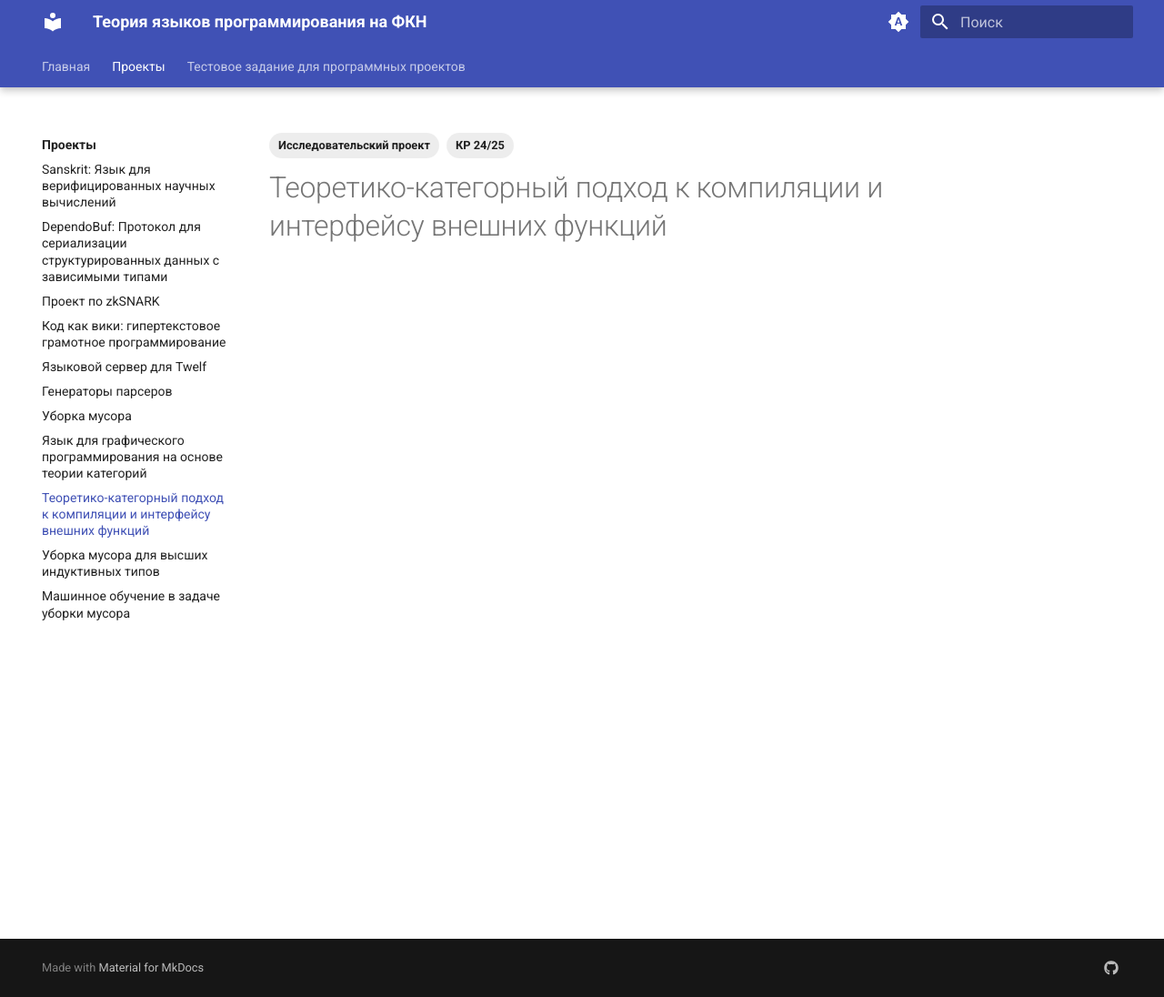
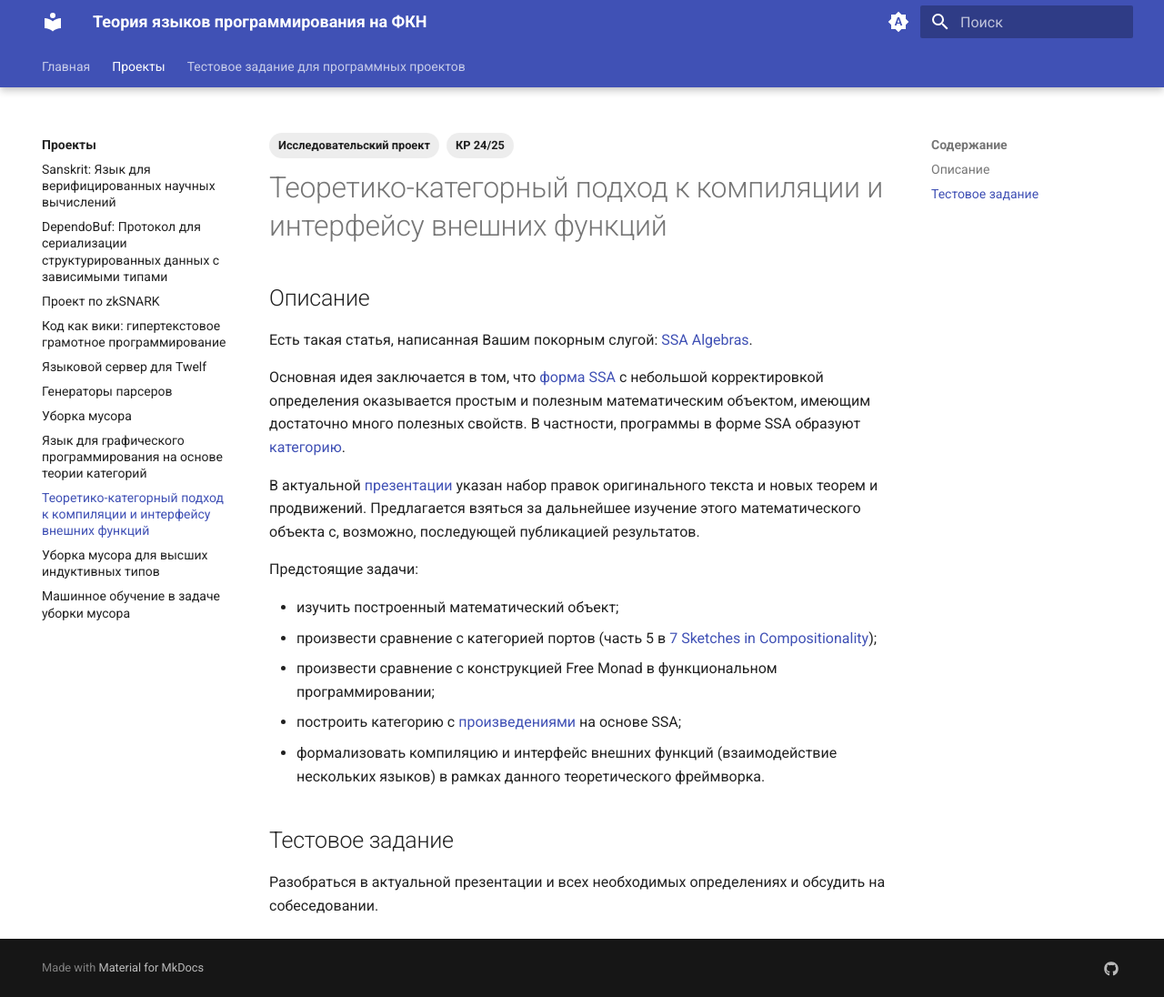
Before and after one commit to Church-of-Church-HSE/Church-of-Church-HSE.github.io, an MkDocs documentation site: the page built from docs/projects/catcomp.md, in a window 1280 px wide and 1096 px high. Shown: the whole window at 91% size. Built offline with MkDocs 1.6.1 and Material for MkDocs 9.7.7, drawn with Linux system fonts in a browser that asks for light colours.

Commit message:
+ SSA algebras

```diff
--- a/docs/projects/catcomp.md
+++ b/docs/projects/catcomp.md
@@ -5,3 +5,38 @@ tags:
 ---
 
 # Теоретико-категорный подход к компиляции и интерфейсу внешних функций
+
+## Описание
+
+Есть такая статья, написанная Вашим покорным слугой:
+[SSA Algebras](https://system-informatics.ru/en/article/323).
+
+Основная идея заключается в том, что
+[форма SSA](https://en.wikipedia.org/wiki/Static_single-assignment_form)
+с небольшой корректировкой определения оказывается простым и полезным
+математическим объектом, имеющим достаточно много полезных свойств. В частности,
+программы в форме SSA образуют
+[категорию](https://ru.wikipedia.org/wiki/%D0%A2%D0%B5%D0%BE%D1%80%D0%B8%D1%8F_%D0%BA%D0%B0%D1%82%D0%B5%D0%B3%D0%BE%D1%80%D0%B8%D0%B9).
+
+В актуальной [презентации](https://drive.google.com/file/d/1_jdKgqDRVHApvoh8Tywq0GDn3APYpBiw/view)
+указан набор правок оригинального текста и новых теорем и продвижений.
+Предлагается взяться за дальнейшее изучение этого математического объекта с,
+возможно, последующей публикацией результатов.
+
+Предстоящие задачи:
+
+* изучить построенный математический объект;
+* произвести сравнение с категорией портов
+  (часть 5 в [7 Sketches in Compositionality](https://arxiv.org/pdf/1803.05316));
+* произвести сравнение с конструкцией Free Monad в функциональном
+  программировании;
+* построить категорию с
+  [произведениями](https://en.wikipedia.org/wiki/Product_(category_theory))
+  на основе SSA;
+* формализовать компиляцию и интерфейс внешних функций
+  (взаимодействие нескольких языков) в рамках данного теоретического фреймворка.
+
+## Тестовое задание
+
+Разобраться в актуальной презентации и всех необходимых определениях и обсудить
+на собеседовании.
```
